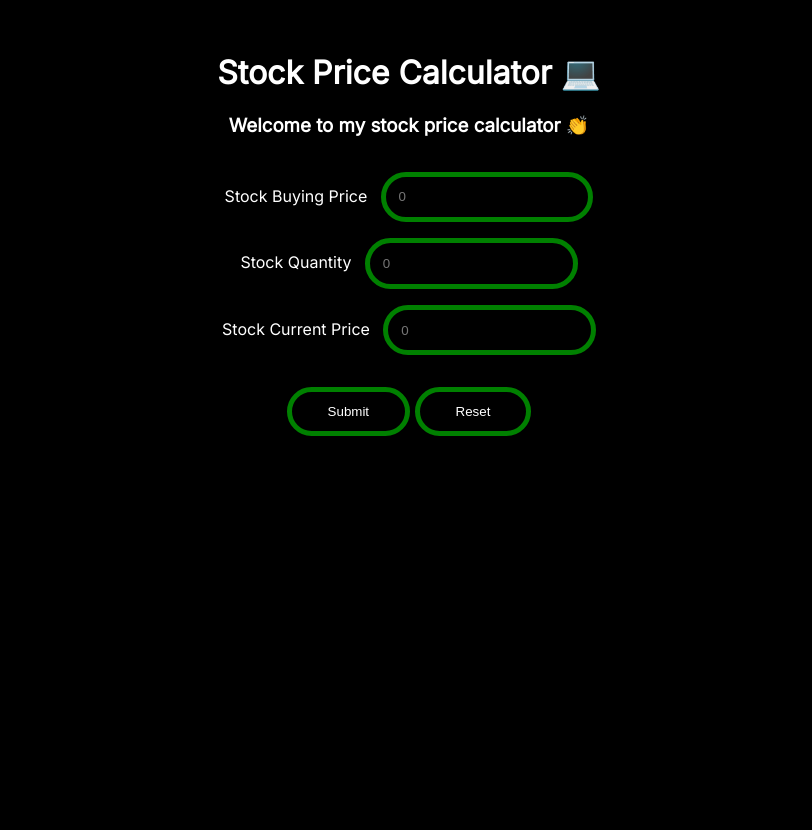
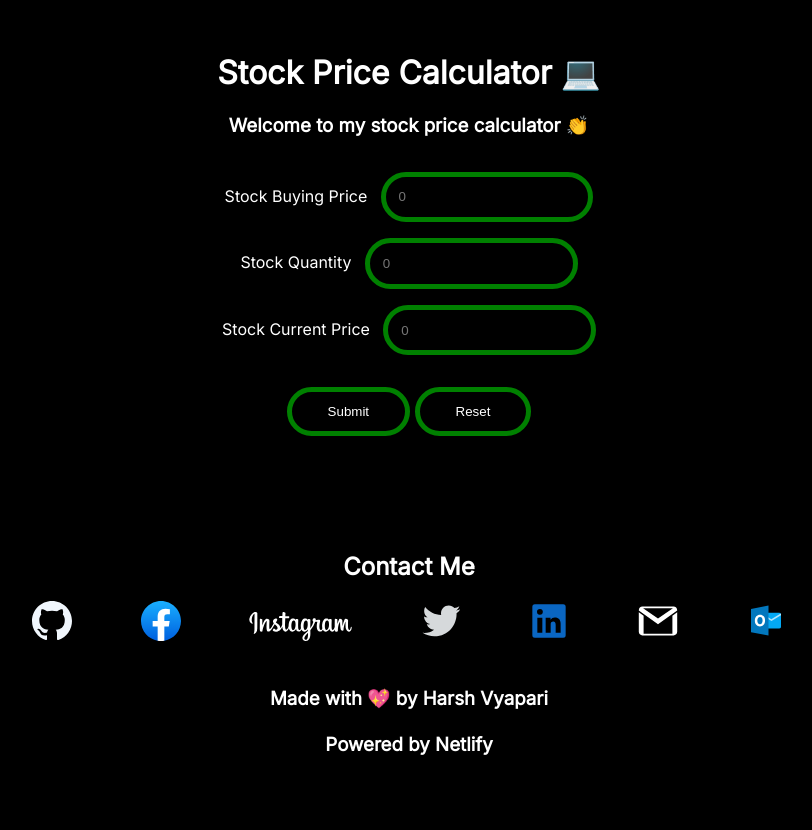
Before and after one commit to harshv1741/neog-stock-price-calculator, a plain HTML site: page index.html in a window 1280 px wide. Shown: the whole page, without its empty margins (231-1043 px from the left). Before the commit the page ends 800 px from the top, so only its background shows below. Drawn offline with Linux system fonts and the light colour scheme.

Commit message:
adding footer

```diff
--- a/index.html
+++ b/index.html
@@ -31,19 +31,65 @@
     </div>
 
     <!-- Audio Effect Section -->
-    <audio id="policewhistle">
-      <source src="sound/policewhistle.wav" type="audio/wav" />
-    </audio>
-    <audio id="fail-sound-effect">
-      <source src="sound/fail-trumpet.mp3" type="audio/mp3" />
-    </audio>
-    <audio id="success-sound-effect">
-      <source src="sound/tada.mp3" type="audio/mp3" />
-    </audio>
-    <audio id="reset-sound-effect">
-      <source src="sound/reset.mp3" type="audio/mp3" />
-    </audio>
+    <footer class="footer">
+      <audio src="sound/vintage-info-message.mp3" id="policewhistle"></audio>
+      <audio src="sound/fail-trumpet.mp3" id="fail-sound-effect"></audio>
+      <audio src="sound/tada.mp3" id="success-sound-effect"></audio>
+      <audio src="sound/reset.mp3" id="reset-sound-effect"></audio>
+      <!-- Footer (START) -->
+      <div class="footer-container">
+        <!-- Footer Head -->
+        <div class="footer-head">
+          <h2>Contact Me</h2>
+        </div>
 
+        <!-- Footer Icons -->
+        <div class="footer-content">
+          <div class="footer-icon">
+            <a href="https://www.github.com/harshv1741"
+              ><img src="icon/footer-github.svg" alt="Go to my github"
+            /></a>
+          </div>
+          <div class="footer-icon">
+            <a href="https://www.facebook.com/harshv1741"
+              ><img src="icon/footer-facebook.svg" alt="Go to my facebook"
+            /></a>
+          </div>
+          <div class="footer-icon">
+            <a href="https://instagram.com/harshv1741"
+              ><img src="icon/footer-instagram.svg" alt="Go to my instagram"
+            /></a>
+          </div>
+          <div class="footer-icon">
+            <a href="https://www.twitter.com/harshv1741"
+              ><img src="icon/footer-twitter.svg" alt="Go to my twitter"
+            /></a>
+          </div>
+          <div class="footer-icon">
+            <a href="https://www.linkedin.com/in/harshv1741"
+              ><img src="icon/footer-linkedin.svg" alt="Go to my linkedin"
+            /></a>
+          </div>
+          <div class="footer-icon">
+            <a href="mailto:harshv1741@gmail.com"
+              ><img src="icon/footer-gmail.svg" alt="Mail me on Gmail"
+            /></a>
+          </div>
+          <div class="footer-icon">
+            <a href="mailto:harshv1741@outlook.com"
+              ><img src="icon/footer-outlook.svg" alt="Mail me on Outlook"
+            /></a>
+          </div>
+          <br />
+          <h3 id="#page-end">
+            <br />
+            Made with 💖 by Harsh Vyapari <br /><br />
+            Powered by Netlify
+          </h3>
+        </div>
+        <br />
+      </div>
+    </footer>
     <script type="text/javascript" src="main.js"></script>
   </body>
 </html>
--- a/style.css
+++ b/style.css
@@ -55,3 +55,51 @@ button:hover {
   color: black;
   border-color: red;
 }
+
+/* Footer (START) */
+
+/* Custom footer style */
+footer {
+  margin: 5rem 1rem 1rem 1rem;
+  color: white;
+}
+
+/* To hold all items in the footer tag in one place */
+.footer-container {
+  text-decoration: none;
+  padding: 1rem 1rem 1rem 1rem;
+  width: auto;
+  height: auto;
+  text-align: center;
+  border-radius: 1rem;
+  background-color: #000000;
+}
+
+/* Heading of the footer tag */
+.footer-head {
+  text-align: center;
+}
+
+/* Content of the footer tag */
+.footer-content {
+  padding-bottom: 1rem;
+  display: block;
+  align-items: justify;
+  margin-left: auto;
+  margin-right: auto;
+}
+
+/* website icons for the footer */
+.footer-icon {
+  display: inline;
+  align-items: justify;
+  margin-left: auto;
+  margin-right: auto;
+  padding: 2rem 2rem 2rem 2rem;
+}
+
+#page-end {
+  padding-top: 6rem;
+}
+
+/* Footer (END) */
```
Also changed, not shown: icon/footer-facebook.svg (added), icon/footer-github.svg (added), icon/footer-gmail.svg (added), icon/footer-instagram.svg (added), icon/footer-linkedin.svg (added), icon/footer-outlook.svg (added), icon/footer-twitter.svg (added).
